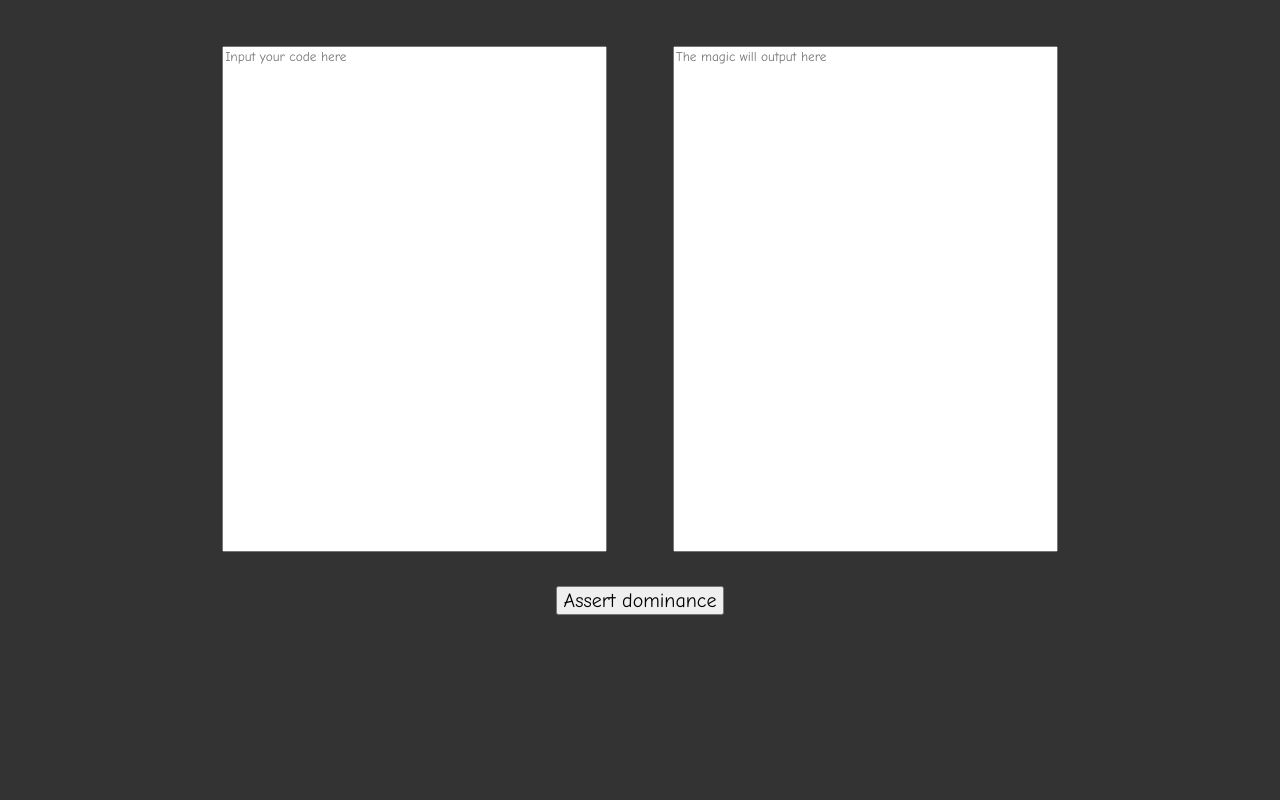
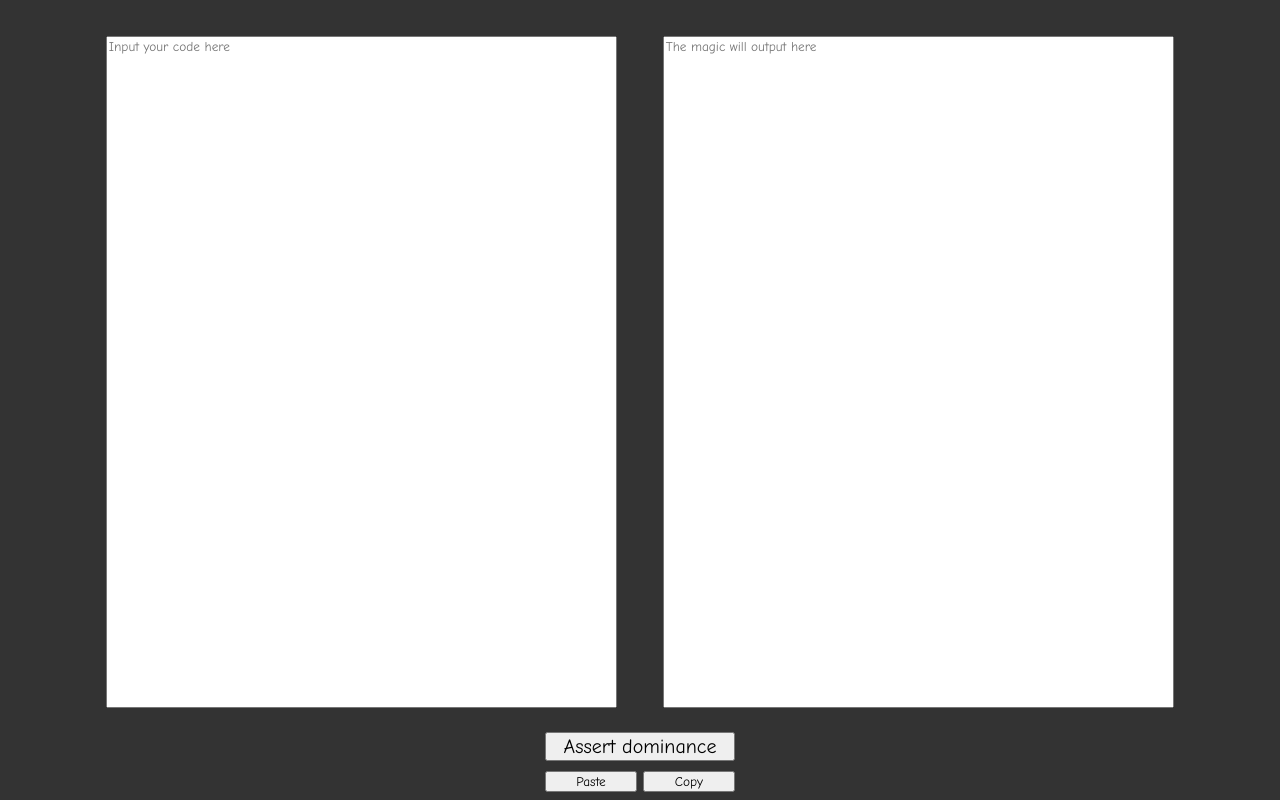
Before and after one commit to RandomByteFF/Dominancer, a plain HTML site: page index.html in a window 1280 px wide. Shown: the part 105-905 px from the top of the page. Before the commit the page ends 800 px from the top, so only its background shows below. Drawn offline with Linux system fonts and the light colour scheme.

Commit message:
Added paste and copy

```diff
--- a/index.html
+++ b/index.html
@@ -18,6 +18,10 @@
     <div class="center">
         <button class="button" onclick="Convert()">Assert dominance</button>
     </div>
+    <div class="center">
+        <button class="op_button" onclick="Paste()" id="paste">Paste</button>
+        <button class="op_button" onclick="Copy()" id="copy">Copy</button>
+    </div>
 
 
 </body>
--- a/style.css
+++ b/style.css
@@ -13,12 +13,16 @@ body{
     text-decoration: underline;
 }
 .field{
-    width: 30%;
-    height: 500px;
-    margin: 30px;
+    width: 40%;
+    height: 500pt;
+    margin: 20px;
     resize: none;
 }
 .button{
+    width: 190px;
     font-size: 20px;
-
+    margin-bottom: 10px;
 }
+.op_button{
+    width: 92.5px;
+}
--- a/wtfamidoingwithmylife.js
+++ b/wtfamidoingwithmylife.js
@@ -1,3 +1,5 @@
+
+
 function Reset(){
     document.getElementById("input").value = "";
     document.getElementById("output").value = "";
@@ -8,7 +10,7 @@ function Convert(){
     var splt = input.split(/\r\n|\r|\n/g);
     var final = "";
     splt.forEach(element => {
-        var str = element.replace(/\s/g, '');
+        var str = element.replace(/\s\s/g, '');
         if (str != ""){
             final += str + " ";
         }
@@ -17,4 +19,17 @@ function Convert(){
     document.getElementById("output").value = final;
 
 }
+
+
+
+function Paste(){
+      navigator.clipboard.readText().then(
+        clipText => document.getElementById("input").value = clipText);
+}
+function Copy(){
+    var output = document.getElementById("output");
+    output.select();
+    output.setSelectionRange(0, 99999999);
+    document.execCommand("copy");
+}
 window.onunload = Reset;
```
